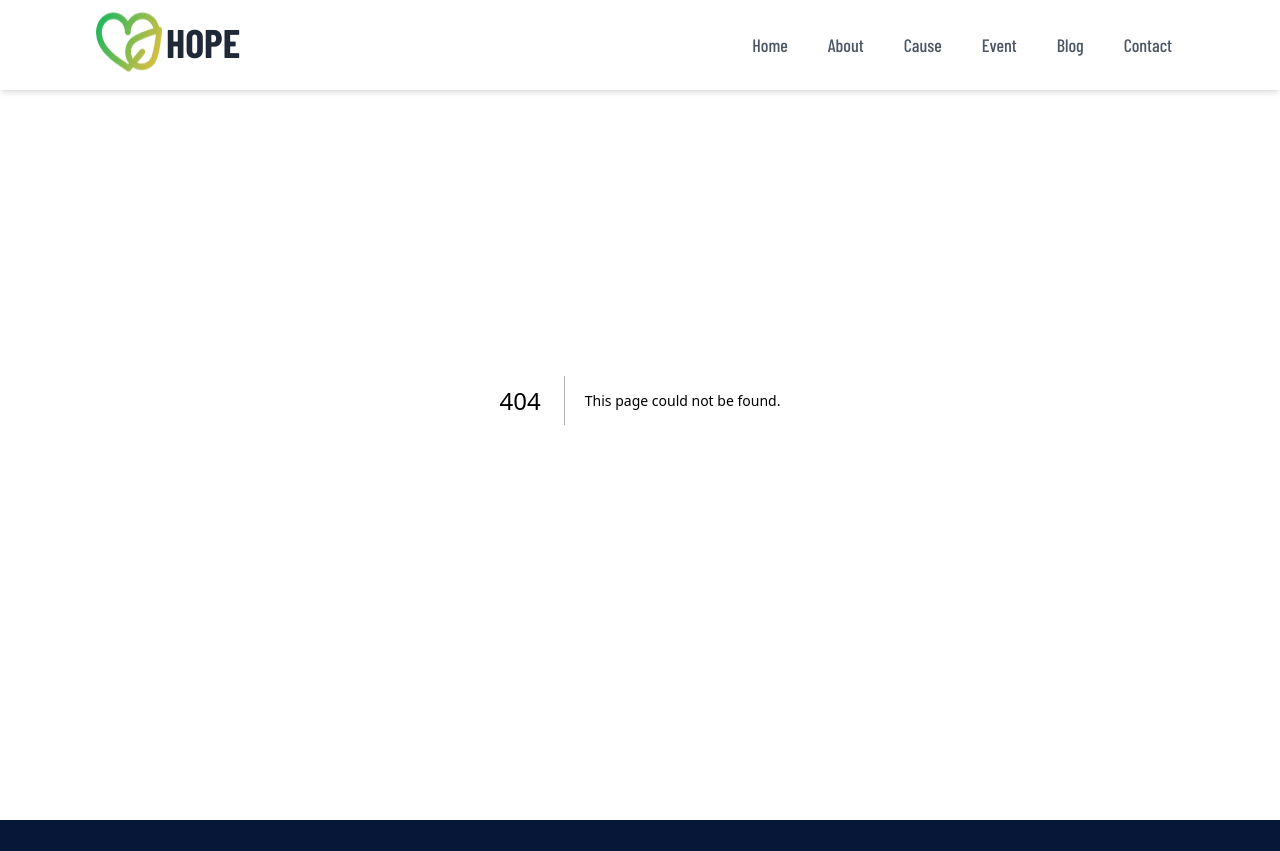
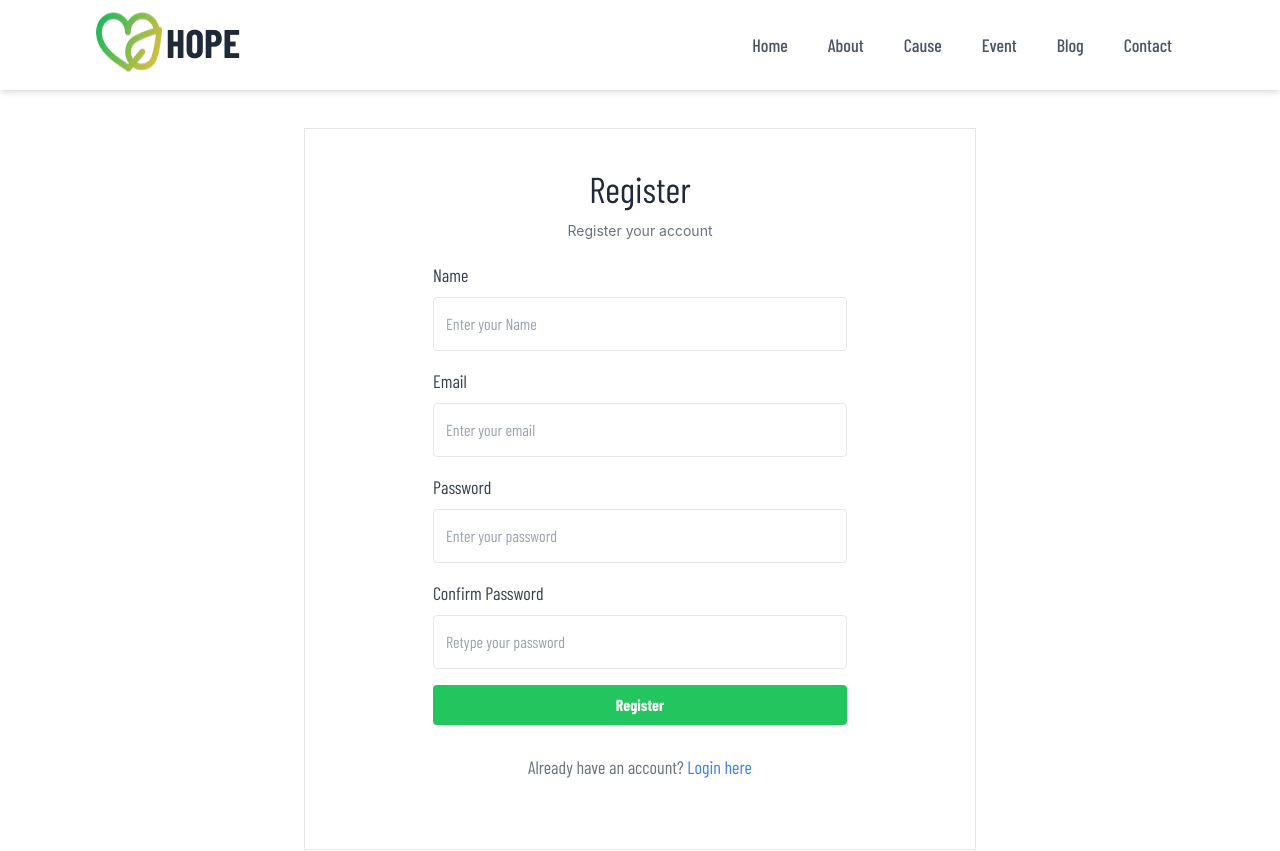
Before and after one commit to nayeemuddin-bd100/hope-charity-app, a Next.js app: page /register in a window 1280 px wide. Before the commit this address had no page. Shown: the top 851 px of the page. Built offline with nearby package versions, Linux system fonts and the light colour scheme.

Commit message:
feat: complete auth page

```diff
--- /dev/null
+++ b/app/(auth)/layout.tsx
@@ -0,0 +1,21 @@
+import type { Metadata } from "next";
+import { Barlow_Condensed } from "next/font/google";
+import "../globals.css";
+
+const barlowCondensed = Barlow_Condensed({
+  subsets: ["latin"],
+  weight: ["400", "500", "700"],
+});
+
+const metadata: Metadata = {
+  title: "Hope",
+  description: "Hope - Charity App ",
+};
+
+export default function RootLayout({
+  children,
+}: Readonly<{
+  children: React.ReactNode;
+}>) {
+  return <div className={barlowCondensed.className}>{children}</div>;
+}
--- /dev/null
+++ b/app/(auth)/login/page.tsx
@@ -0,0 +1,104 @@
+"use client";
+import Container from "@/app/components/shared/Container";
+import Link from "next/link";
+import { useState } from "react";
+interface FormData {
+  email: string;
+  password: string;
+}
+const Login = () => {
+  const [formData, setFormData] = useState<FormData>({
+    email: "",
+    password: "",
+  });
+
+  const handleChange = (
+    e: React.ChangeEvent<HTMLInputElement | HTMLTextAreaElement>
+  ) => {
+    setFormData({ ...formData, [e.target.name]: e.target.value });
+  };
+
+  const handleSubmit = (e: React.FormEvent<HTMLFormElement>) => {
+    e.preventDefault();
+    console.log(formData);
+  };
+  return (
+    <div className="py-32  lg:px-10  min-h-[calc(100vh-90px)]">
+      <Container>
+        <div className="w-full sm:w-2/3 lg:2/4 2xl:w-3/5  mx-auto border py-10 px-5 sm:px-12 md:px-20 lg:px-32">
+          <h2 className="text-3xl lg:text-4xl text-gray-800 text-center">
+            Login
+          </h2>
+          <p className="text-gray-500 mt-3 font-inter text-sm text-center">
+            Login to your account
+          </p>
+
+          <form onSubmit={handleSubmit} className="mt-5">
+            <div className="mb-4">
+              <label
+                htmlFor="email"
+                className="block text-gray-700 text-lg mb-2"
+              >
+                Email
+              </label>
+              <input
+                type="text"
+                id="email"
+                name="email"
+                value={formData.email}
+                onChange={handleChange}
+                className=" border rounded border-gray-200 w-full sm:w-4/5 lg:w-full py-4 px-3 text-gray-700 leading-tight focus:outline-none focus:border-green-500"
+                placeholder="Enter your email"
+              />
+            </div>
+
+            <div className="mb-4">
+              <label
+                htmlFor="password"
+                className="block text-gray-700 text-lg mb-2"
+              >
+                Password
+              </label>
+              <input
+                type="text"
+                id="password"
+                name="password"
+                value={formData.password}
+                onChange={handleChange}
+                className=" border rounded border-gray-200 w-full sm:w-4/5 lg:w-full py-4 px-3 text-gray-700 leading-tight focus:outline-none focus:border-green-500"
+                placeholder="Enter your password"
+              />
+            </div>
+
+            <Link
+              href={"/forgot-password"}
+              className="text-right hover:underline hover:text-green-700  text-lg text-blue-500"
+            >
+              <p className="text-right my-4  w-full sm:w-4/5 lg:w-full">
+                Forgot password?
+              </p>
+            </Link>
+
+            <button
+              type="submit"
+              className="bg-green-500 hover:bg-green-700 w-full text-white font-bold py-2 px-8 rounded focus:outline-none focus:shadow-outline"
+            >
+              Login
+            </button>
+
+            <Link href={"/register"} className="">
+              <p className="text-center my-4  w-full sm:w-4/5 lg:w-full py-3 text-gray-500 text-lg">
+                Don&apos;t have an account?{" "}
+                <span className="inline-block text-blue-500 hover:text-blue-600 hover:underline">
+                  Create account
+                </span>
+              </p>
+            </Link>
+          </form>
+        </div>
+      </Container>
+    </div>
+  );
+};
+
+export default Login;
--- /dev/null
+++ b/app/(auth)/register/page.tsx
@@ -0,0 +1,134 @@
+"use client";
+import Container from "@/app/components/shared/Container";
+import Link from "next/link";
+import { useState } from "react";
+interface FormData {
+  name: string;
+  email: string;
+  password: string;
+  confirmPassword: string;
+}
+const Register = () => {
+  const [formData, setFormData] = useState<FormData>({
+    name: "",
+    email: "",
+    password: "",
+    confirmPassword: "",
+  });
+
+  const handleChange = (
+    e: React.ChangeEvent<HTMLInputElement | HTMLTextAreaElement>
+  ) => {
+    setFormData({ ...formData, [e.target.name]: e.target.value });
+  };
+
+  const handleSubmit = (e: React.FormEvent<HTMLFormElement>) => {
+    e.preventDefault();
+    console.log(formData);
+  };
+  return (
+    <div className="py-32  lg:px-10  min-h-[calc(100vh-90px)]">
+      <Container>
+        <div className="w-full sm:w-2/3 lg:2/4 2xl:w-3/5  mx-auto border py-10 px-5 sm:px-12 md:px-20 lg:px-32">
+          <h2 className="text-3xl lg:text-4xl text-gray-800 text-center">
+            Register
+          </h2>
+          <p className="text-gray-500 mt-3 font-inter text-sm text-center">
+            Register your account
+          </p>
+
+          <form onSubmit={handleSubmit} className="mt-5">
+            <div className="mb-4">
+              <label
+                htmlFor="email"
+                className="block text-gray-700 text-lg mb-2"
+              >
+                Name
+              </label>
+              <input
+                type="text"
+                id="name"
+                name="name"
+                value={formData.name}
+                onChange={handleChange}
+                className=" border rounded border-gray-200 w-full sm:w-4/5 lg:w-full py-4 px-3 text-gray-700 leading-tight focus:outline-none focus:border-green-500"
+                placeholder="Enter your Name"
+              />
+            </div>
+            <div className="mb-4">
+              <label
+                htmlFor="email"
+                className="block text-gray-700 text-lg mb-2"
+              >
+                Email
+              </label>
+              <input
+                type="text"
+                id="email"
+                name="email"
+                value={formData.email}
+                onChange={handleChange}
+                className=" border rounded border-gray-200 w-full sm:w-4/5 lg:w-full py-4 px-3 text-gray-700 leading-tight focus:outline-none focus:border-green-500"
+                placeholder="Enter your email"
+              />
+            </div>
+
+            <div className="mb-4">
+              <label
+                htmlFor="password"
+                className="block text-gray-700 text-lg mb-2"
+              >
+                Password
+              </label>
+              <input
+                type="text"
+                id="password"
+                name="password"
+                value={formData.password}
+                onChange={handleChange}
+                className=" border rounded border-gray-200 w-full sm:w-4/5 lg:w-full py-4 px-3 text-gray-700 leading-tight focus:outline-none focus:border-green-500"
+                placeholder="Enter your password"
+              />
+            </div>
+
+            <div className="mb-4">
+              <label
+                htmlFor="password"
+                className="block text-gray-700 text-lg mb-2"
+              >
+                Confirm Password
+              </label>
+              <input
+                type="text"
+                id="confirmPassword"
+                name="confirmPassword"
+                value={formData.confirmPassword}
+                onChange={handleChange}
+                className=" border rounded border-gray-200 w-full sm:w-4/5 lg:w-full py-4 px-3 text-gray-700 leading-tight focus:outline-none focus:border-green-500"
+                placeholder="Retype your password"
+              />
+            </div>
+
+            <button
+              type="submit"
+              className="bg-green-500 hover:bg-green-700 w-full text-white font-bold py-2 px-8 rounded focus:outline-none focus:shadow-outline"
+            >
+              Register
+            </button>
+
+            <Link href={"/login"} className="">
+              <p className="text-center my-4  w-full sm:w-4/5 lg:w-full py-3 text-gray-500 text-lg">
+                Already have an account?{" "}
+                <span className="inline-block text-blue-500 hover:text-blue-600 hover:underline">
+                  Login here
+                </span>
+              </p>
+            </Link>
+          </form>
+        </div>
+      </Container>
+    </div>
+  );
+};
+
+export default Register;
--- a/app/page.tsx
+++ b/app/page.tsx
@@ -1,5 +1,5 @@
+import Causes from "./components/cause/Causes";
 import AboutArea from "./components/home/AboutArea";
-import Causes from "./components/home/Causes";
 import Cta from "./components/home/Cta";
 import Events from "./components/home/Events";
 import FeaturesArea from "./components/home/FeaturesArea";
@@ -8,7 +8,6 @@ import Volunteer from "./components/home/Volunteer";
 
 export default function Home() {
   //  h-[calc(100vh-90px)]
-  // hellooo world
   return (
     <div>
       <HeroSection />
```
